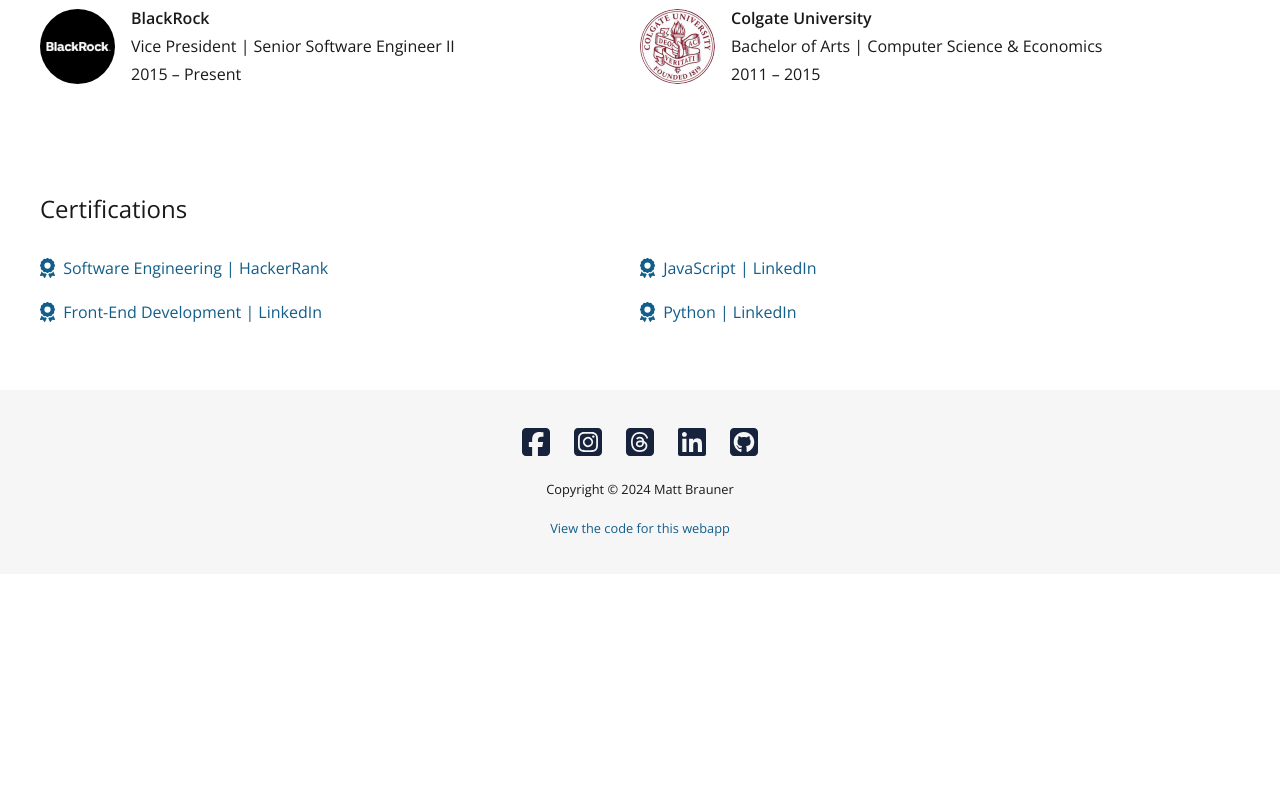
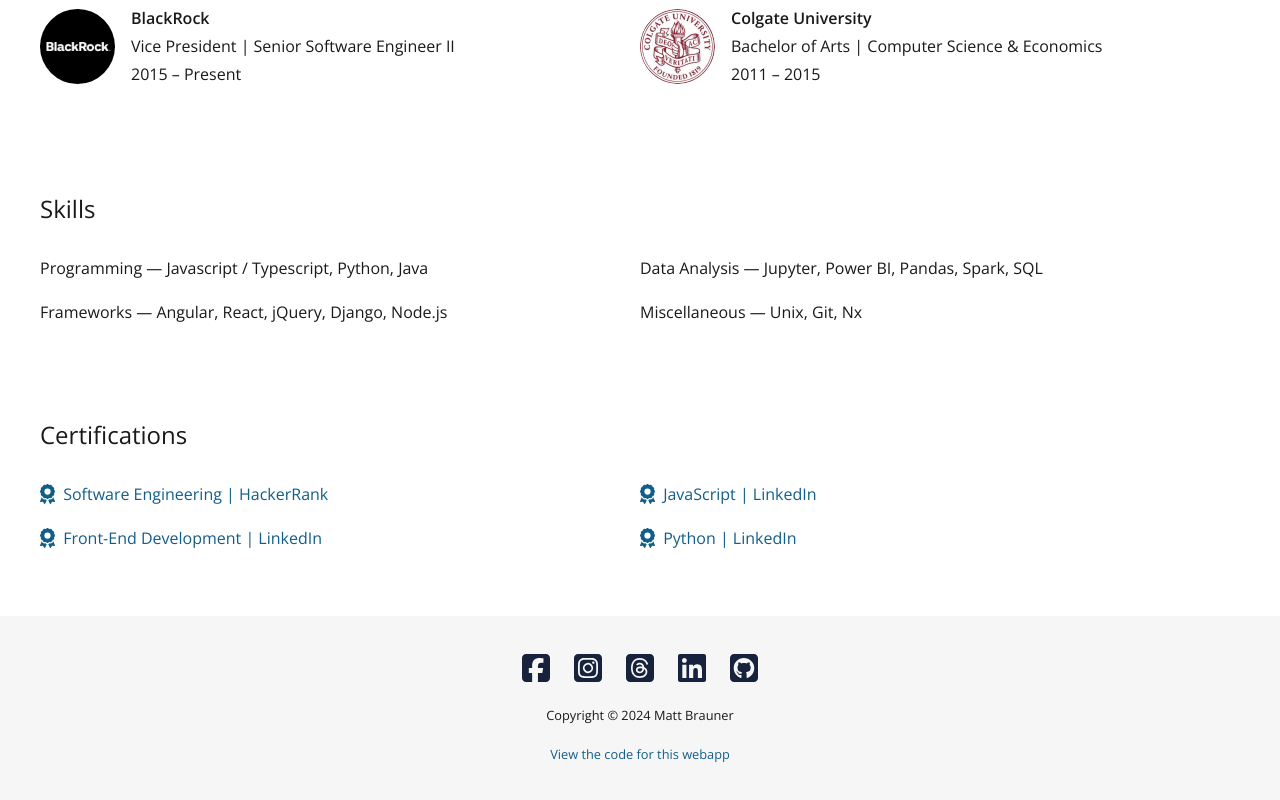
Before and after one commit to mb4828/mb-website, a Next.js app: page / in a window 1280 px wide. Shown: the part 872-1672 px from the top of the page. Before the commit the page ends 1446 px from the top, so only its background shows below. Built offline with nearby package versions, Linux system fonts and the light colour scheme.

Commit message:
Adding skills

```diff
--- a/src/app/page.tsx
+++ b/src/app/page.tsx
@@ -58,6 +58,16 @@
           </div>
 
           <Reveal className={styles.full_width}>
+            <h2>Skills</h2>
+            <ul>
+              <li>Programming &mdash; Javascript / Typescript, Python, Java</li>
+              <li>Data Analysis &mdash; Jupyter, Power BI, Pandas, Spark, SQL</li>
+              <li>Frameworks &mdash; Angular, React, jQuery, Django, Node.js</li>
+              <li>Miscellaneous &mdash; Unix, Git, Nx</li>
+            </ul>
+          </Reveal>
+
+          <Reveal className={styles.full_width}>
             <h2>Certifications</h2>
             <ul>
               <li>
```
